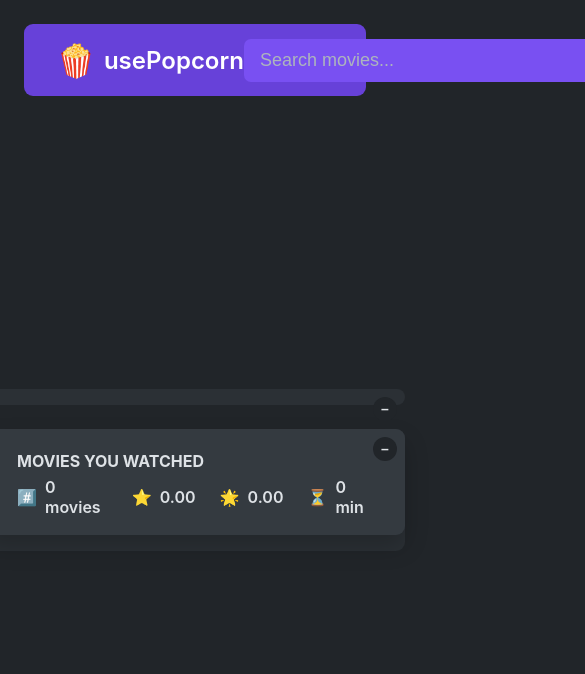
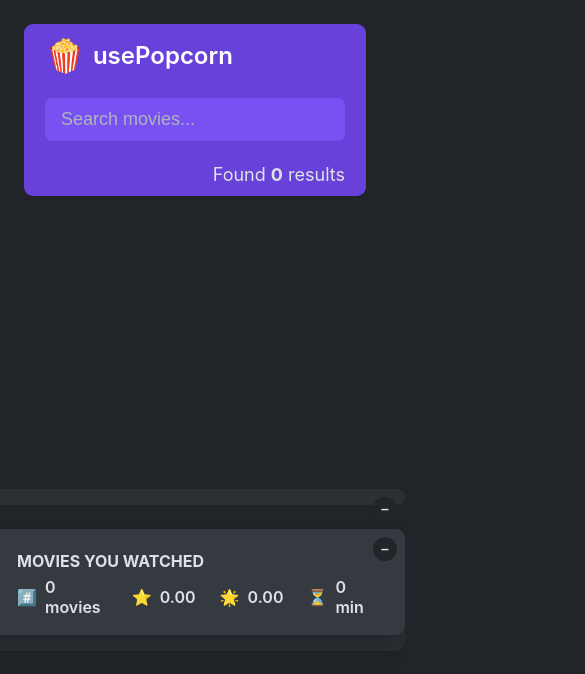
Before and after one commit to BetulBuyukzengin/usepopcorn, a React (Create React App) app: page / in a window 390 px wide. Shown: the top 674 px of the page, 585 px wide, since content can reach past the window. Built offline with nearby package versions, Linux system fonts and the light colour scheme.

Commit message:
Update index.css

```diff
--- a/src/index.css
+++ b/src/index.css
@@ -39,6 +39,13 @@ body {
   padding: 0 3.2rem;
   background-color: var(--color-primary);
   border-radius: 0.9rem;
+}
+@media only screen and (max-width: 31.25em) {
+  .nav-bar {
+  grid-template-columns: 1fr;
+    justify-content:center;
+    height:17.2rem;
+  }
 }
 
 @media only screen and (max-width: 31.25em) {
@@ -113,6 +120,11 @@ body {
   background-color: var(--color-primary-light);
 }
 
+@media only screen and (max-width: 31.25em) {
+.search {
+width:30rem;
+}
+}
 .search::placeholder {
   color: var(--color-text-dark);
 }
```
